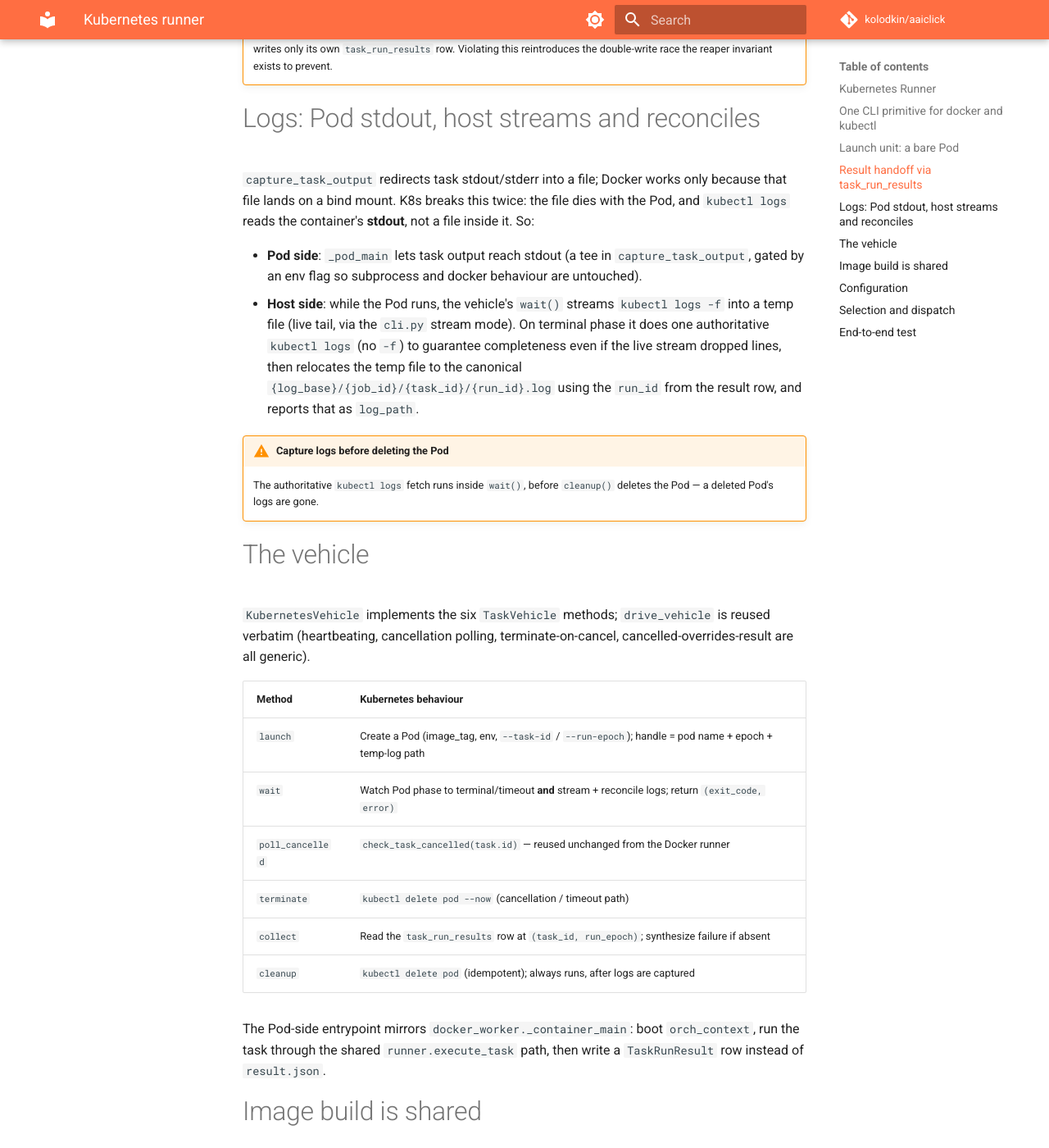
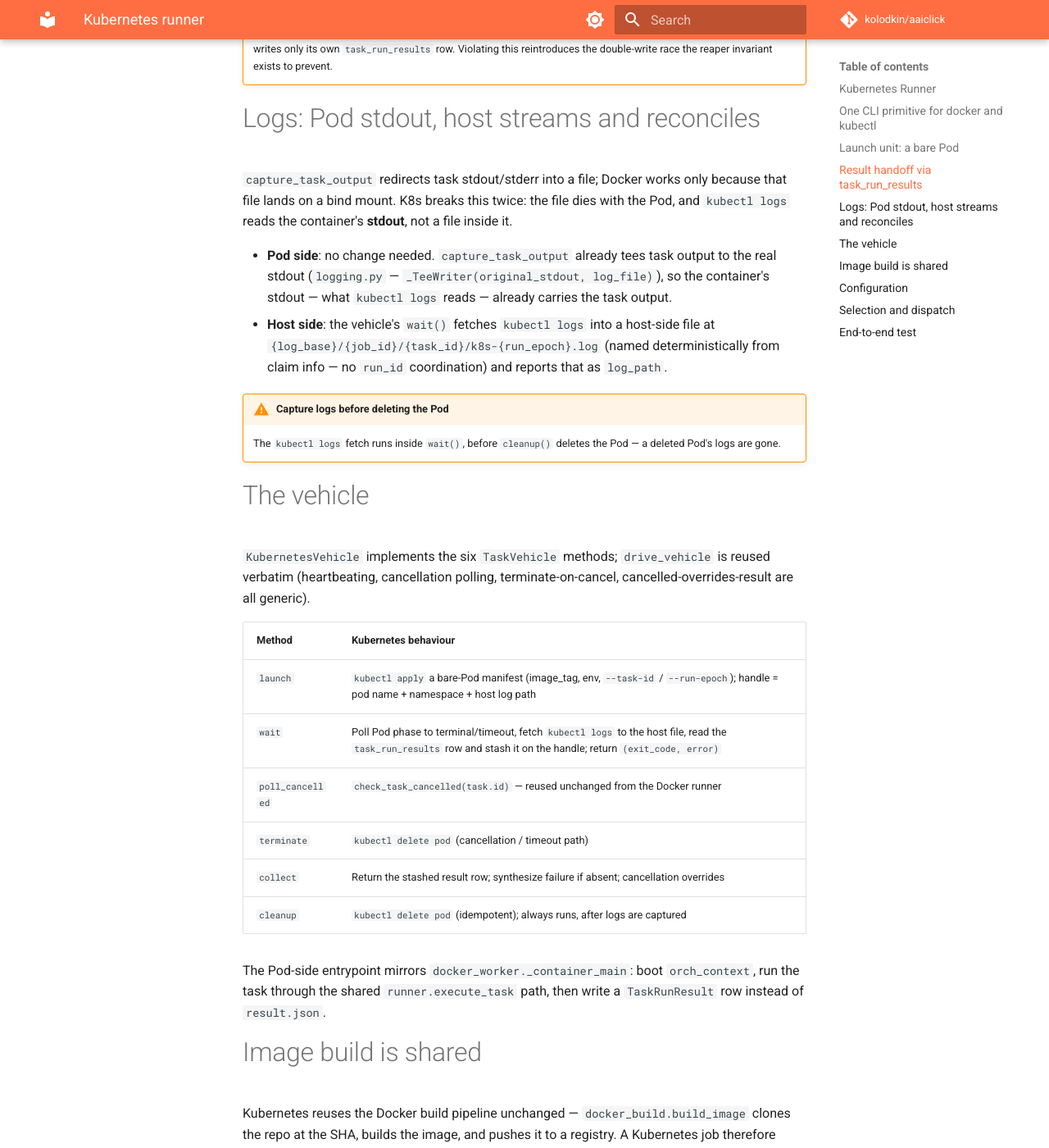
Before and after one commit to kolodkin/aaiclick, an MkDocs documentation site: the page built from docs/kubernetes_runner.md, in a window 1280 px wide and 1400 px high, scrolled down 1848 px. Shown: the whole window at 82% size. Built offline with MkDocs 1.6.1 and Material for MkDocs 9.7.7, drawn with Linux system fonts in a browser that asks for light colours; comment, search, counter and statistics services are not loaded.

Commit message:
Mark Phase 3 execution path done; correct log design in spec
capture_task_output already tees to stdout, so no pod-side tee is needed
(kubectl logs sees task output). Host fetches kubectl logs into a
deterministic host path. Submission path (create_kubernetes_job,
run_job branch) moves to Phase 4.

```diff
--- a/docs/kubernetes_runner.md
+++ b/docs/kubernetes_runner.md
@@ -81,21 +81,20 @@ today.
 `capture_task_output` redirects task stdout/stderr into a file; Docker works
 only because that file lands on a bind mount. K8s breaks this twice: the file
 dies with the Pod, and `kubectl logs` reads the container's **stdout**, not a
-file inside it. So:
+file inside it.
 
-- **Pod side**: `_pod_main` lets task output reach stdout (a tee in
-  `capture_task_output`, gated by an env flag so subprocess and docker behaviour
-  are untouched).
-- **Host side**: while the Pod runs, the vehicle's `wait()` streams
-  `kubectl logs -f` into a temp file (live tail, via the `cli.py` stream mode).
-  On terminal phase it does one authoritative `kubectl logs` (no `-f`) to
-  guarantee completeness even if the live stream dropped lines, then relocates
-  the temp file to the canonical `{log_base}/{job_id}/{task_id}/{run_id}.log`
-  using the `run_id` from the result row, and reports that as `log_path`.
+- **Pod side**: no change needed. `capture_task_output` already tees task
+  output to the real stdout (`logging.py` — `_TeeWriter(original_stdout, log_file)`),
+  so the container's stdout — what `kubectl logs` reads — already carries the
+  task output.
+- **Host side**: the vehicle's `wait()` fetches `kubectl logs` into a host-side
+  file at `{log_base}/{job_id}/{task_id}/k8s-{run_epoch}.log` (named
+  deterministically from claim info — no `run_id` coordination) and reports that
+  as `log_path`.
 
 !!! warning "Capture logs before deleting the Pod"
-    The authoritative `kubectl logs` fetch runs inside `wait()`, before
-    `cleanup()` deletes the Pod — a deleted Pod's logs are gone.
+    The `kubectl logs` fetch runs inside `wait()`, before `cleanup()` deletes
+    the Pod — a deleted Pod's logs are gone.
 
 # The vehicle
 
@@ -105,11 +104,11 @@ cancelled-overrides-result are all generic).
 
 | Method           | Kubernetes behaviour                                                              |
 |------------------|-----------------------------------------------------------------------------------|
-| `launch`         | Create a Pod (image_tag, env, `--task-id` / `--run-epoch`); handle = pod name + epoch + temp-log path |
-| `wait`           | Watch Pod phase to terminal/timeout **and** stream + reconcile logs; return `(exit_code, error)` |
+| `launch`         | `kubectl apply` a bare-Pod manifest (image_tag, env, `--task-id` / `--run-epoch`); handle = pod name + namespace + host log path |
+| `wait`           | Poll Pod phase to terminal/timeout, fetch `kubectl logs` to the host file, read the `task_run_results` row and stash it on the handle; return `(exit_code, error)` |
 | `poll_cancelled` | `check_task_cancelled(task.id)` — reused unchanged from the Docker runner          |
-| `terminate`      | `kubectl delete pod --now` (cancellation / timeout path)                          |
-| `collect`        | Read the `task_run_results` row at `(task_id, run_epoch)`; synthesize failure if absent |
+| `terminate`      | `kubectl delete pod` (cancellation / timeout path)                                |
+| `collect`        | Return the stashed result row; synthesize failure if absent; cancellation overrides |
 | `cleanup`        | `kubectl delete pod` (idempotent); always runs, after logs are captured           |
 
 The Pod-side entrypoint mirrors `docker_worker._container_main`: boot
```
Also changed, not shown: docs/kubernetes_runner_implementation_plan.md (+23 -18 lines).
